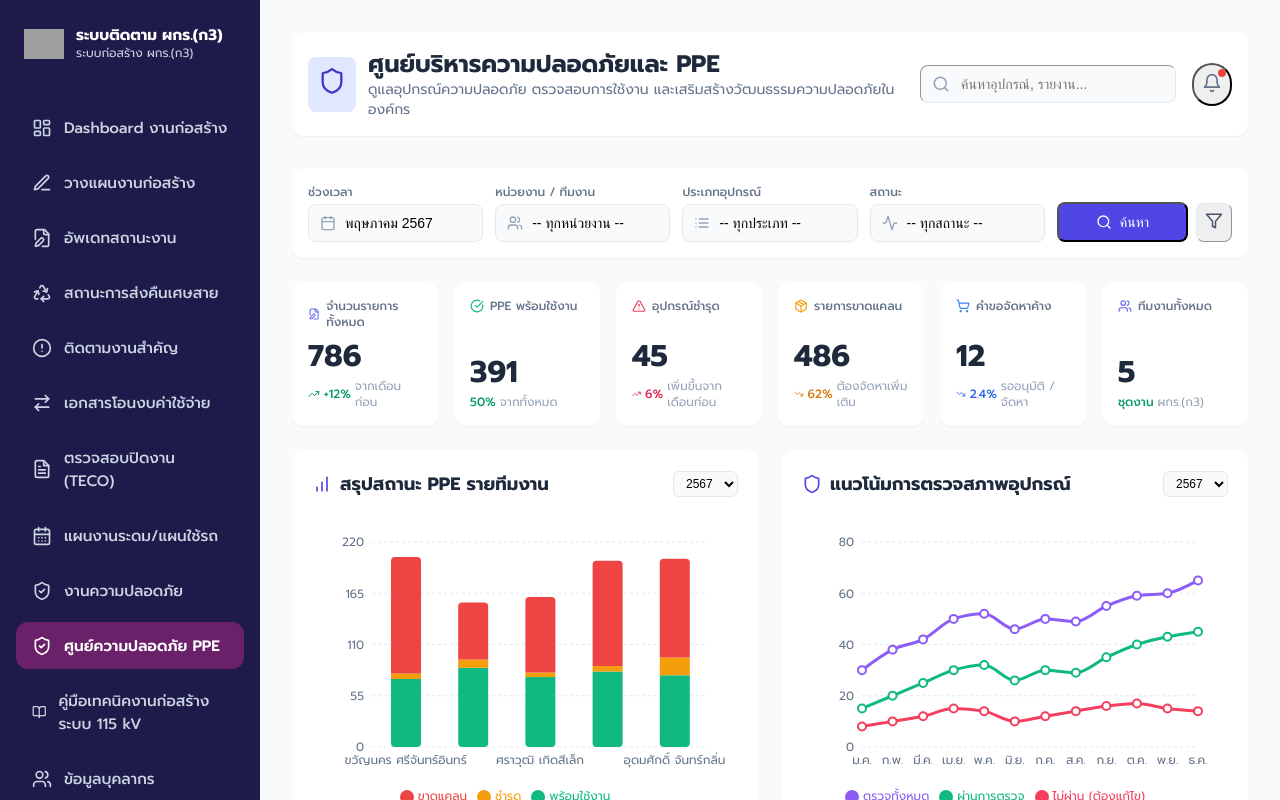
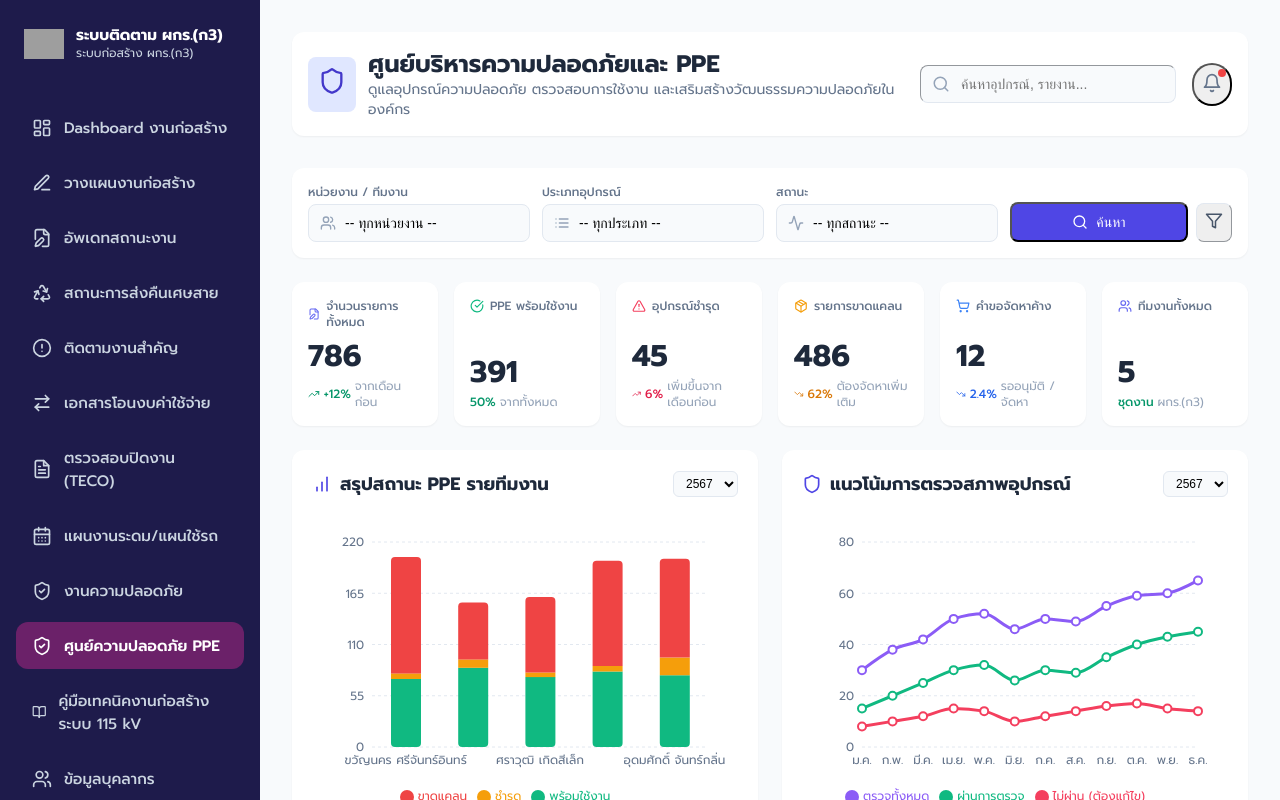
Before and after one commit to superninkub-cloud/pea-construction-app, a Next.js app: page /safety-ppe in a window 1280 px wide. Both pictures are taken after a click on the button "เข้าใช้งานโหมดผู้เยี่ยมชม (ดูเท่านั้น)". Built offline with nearby package versions, Linux system fonts and the light colour scheme; grey boxes are pictures that could not be loaded.

Commit message:
style: remove time period filter from PPE dashboard

```diff
--- a/app/safety-ppe/page.tsx
+++ b/app/safety-ppe/page.tsx
@@ -156,17 +156,7 @@
       </header>
 
       {/* Filters */}
-      <div className="grid grid-cols-1 md:grid-cols-2 lg:grid-cols-5 gap-3 mb-6 bg-white p-4 rounded-xl shadow-sm border border-slate-100">
-        <div>
-          <label className="block text-xs font-medium text-slate-500 mb-1">ช่วงเวลา</label>
-          <div className="relative">
-            <Calendar className="absolute left-3 top-1/2 -translate-y-1/2 text-slate-400" size={16} />
-            <select className="pl-9 pr-4 py-2 w-full border border-slate-200 rounded-lg text-sm appearance-none bg-slate-50">
-              <option>พฤษภาคม 2567</option>
-              <option>มิถุนายน 2567</option>
-            </select>
-          </div>
-        </div>
+      <div className="grid grid-cols-1 md:grid-cols-2 lg:grid-cols-4 gap-3 mb-6 bg-white p-4 rounded-xl shadow-sm border border-slate-100">
         <div>
           <label className="block text-xs font-medium text-slate-500 mb-1">หน่วยงาน / ทีมงาน</label>
           <div className="relative">
```
